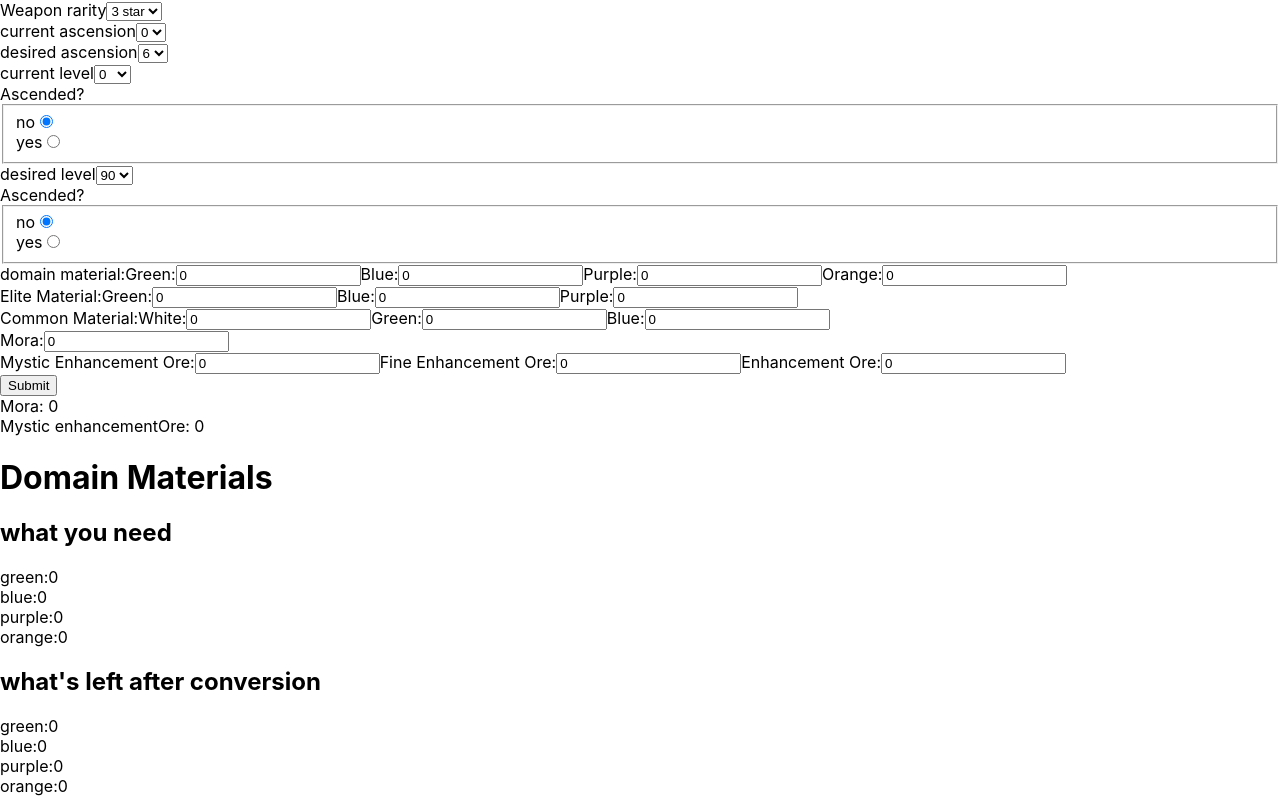
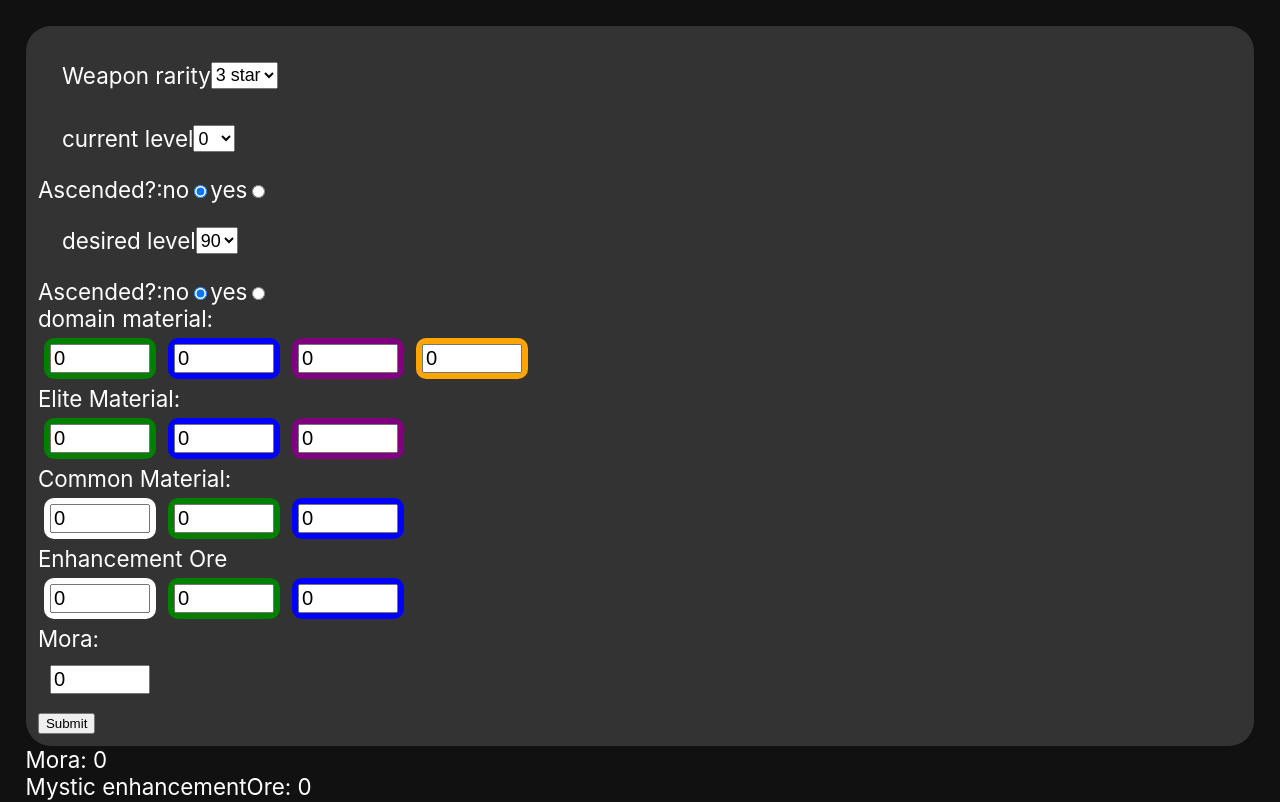
Before and after one commit to pongpwner/genshin-calculator, a React (Create React App) app: page / in a window 1280 px wide. Shown: the top 802 px of the page. Built offline with nearby package versions, Linux system fonts and the light colour scheme.

Commit message:
added styling for the weapon page (still in progress)

```diff
--- a/src/App.css
+++ b/src/App.css
@@ -1,3 +1,8 @@
 * {
   box-sizing: border-box;
 }
+body {
+  background-color: #070b47;
+  color: white;
+  padding: 2% 0 0 2%;
+}
--- a/src/components/custom-radio-group/custom-radio-group.component.jsx
+++ b/src/components/custom-radio-group/custom-radio-group.component.jsx
@@ -12,7 +12,7 @@ const CustomRadioGroup = ({
 }) => (
   <div className="custom-radio-group">
     <label>{label}</label>
-    <fieldset>
+    <div className="radio-buttons">
       {options.map((option) => (
         <CustomRadioButton
           option={option}
@@ -23,7 +23,7 @@ const CustomRadioGroup = ({
           {...otherProps}
         />
       ))}
-    </fieldset>
+    </div>
   </div>
 );
 export default CustomRadioGroup;
--- a/src/components/custom-radio-group/custom-radio-group.styles.css
+++ b/src/components/custom-radio-group/custom-radio-group.styles.css
@@ -0,0 +1,6 @@
+.custom-radio-group {
+  display: flex;
+}
+.radio-buttons {
+  display: flex;
+}
--- a/src/components/form-dropdown/form-dropdown.component.jsx
+++ b/src/components/form-dropdown/form-dropdown.component.jsx
@@ -2,10 +2,23 @@ import React from "react";
 
 import "./form-dropdown.styles.css";
 //need to make the mapped optaions have a key
-const FormDropdown = ({ label, options, handleChange, value, name,...otherProps }) => (
+const FormDropdown = ({
+  label,
+  options,
+  handleChange,
+  value,
+  name,
+  ...otherProps
+}) => (
   <div className="group">
     <label className="dropdown-label">{label}</label>
-    <select onChange={handleChange} defaultValue={value} name={name}{...otherProps}>
+    <select
+      className="drop-down"
+      onChange={handleChange}
+      defaultValue={value}
+      name={name}
+      {...otherProps}
+    >
       {options.map((option) => (
         <option value={option.value}>{option.label}</option>
       ))}
--- a/src/components/form-dropdown/form-dropdown.styles.css
+++ b/src/components/form-dropdown/form-dropdown.styles.css
@@ -0,0 +1,3 @@
+.drop-down {
+  font-size: 0.8em;
+}
--- a/src/components/form-input/form-input.component.jsx
+++ b/src/components/form-input/form-input.component.jsx
@@ -2,8 +2,8 @@ import React from "react";
 import "./form-input.styles.css";
 
 const FormInput = ({ handleChange, label, ...otherProps }) => (
-  <div className="group">
-    <label className="form-input-label">{label}:</label>
+  <div className={`group ${label}`}>
+    {/*<label className="form-input-label">{label}:</label>*/}
     <input onChange={handleChange} className="form-input" {...otherProps} />
   </div>
 );
--- a/src/components/form-input/form-input.styles.css
+++ b/src/components/form-input/form-input.styles.css
@@ -0,0 +1,26 @@
+.group {
+  padding: 1%;
+  margin: 1%;
+  border-radius: 10px;
+  display: flex;
+}
+.white {
+  background-color: white;
+}
+.green {
+  background-color: green;
+}
+.blue {
+  background-color: blue;
+}
+.purple {
+  background-color: purple;
+}
+.orange {
+  background-color: orange;
+}
+
+.form-input {
+  font-size: 0.9em;
+  width: 100px;
+}
--- a/src/pages/weapon/weapon.component.jsx
+++ b/src/pages/weapon/weapon.component.jsx
@@ -423,7 +423,7 @@ class Weapon extends React.Component {
 
     this.handleChange(event);
     //assume weapon is not ascended
-    const { currentAscension, currentRadioButton } = this.state;
+    const { currentRadioButton } = this.state;
     switch (Number(value)) {
       case 0:
         this.setState({ currentAscension: 0 });
@@ -511,7 +511,7 @@ class Weapon extends React.Component {
 
     this.handleChange(event);
     //assume weapon is not ascended
-    const { desiredAscension, desiredRadioButton } = this.state;
+    const { desiredRadioButton } = this.state;
     switch (Number(value)) {
       case 0:
         this.setState({ desiredAscension: 0 });
@@ -601,22 +601,22 @@ class Weapon extends React.Component {
     this.handleChange(event);
     if (
       Number(this.state[event.target.getAttribute("data-currentAscension")]) +
-        Number(value) <
+        Number(value) ==
       7
     ) {
+      this.setState({ desiredRadioButton: 0 });
+    } else {
       this.setState({
         [event.target.getAttribute("data-ascension")]:
           Number(
             this.state[event.target.getAttribute("data-currentAscension")]
           ) + Number(value),
       });
-    } else {
-      this.setState({ desiredRadioButton: 0 });
     }
   };
   handleSubmit = (event) => {
     this.calculateDomainMaterial(
-      this.state.currensumCAscension,
+      this.state.sumCurrentAscension,
       this.state.sumDesiredAscension,
       this.state.domainMaterialGreen,
       this.state.domainMaterialBlue,
@@ -710,7 +710,7 @@ class Weapon extends React.Component {
     console.log(this.state);
     return (
       <div className="weapon">
-        <div>
+        <div className="input-container">
           <FormDropdown
             name="rarity"
             label="Weapon rarity"
@@ -718,20 +718,7 @@ class Weapon extends React.Component {
             value={rarity}
             handleChange={this.handleChange}
           />
-          <FormDropdown
-            name="currentAscension"
-            handleChange={this.handleChange}
-            label="current ascension"
-            value={currentAscension}
-            options={WEAPON.ascension}
-          />
-          <FormDropdown
-            name="desiredAscension"
-            handleChange={this.handleChange}
-            label="desired ascension"
-            value={desiredAscension}
-            options={WEAPON.ascension}
-          />
+
           <FormDropdown
             name="currentLevel"
             handleChange={this.handleCurrentLevel}
@@ -741,7 +728,7 @@ class Weapon extends React.Component {
           />
           <CustomRadioGroup
             options={CURRENT_ASCENSION_RADIO_BUTTONS}
-            label="Ascended?"
+            label="Ascended?:"
             handleChange={this.handleRadioButton}
             value={currentRadioButton}
             data-ascension="sumCurrentAscension"
@@ -757,31 +744,30 @@ class Weapon extends React.Component {
           />
           <CustomRadioGroup
             options={DESIRED_ASCENSION_RADIO_BUTTONS}
-            label="Ascended?"
+            label="Ascended?:"
             handleChange={this.handleRadioButton}
             value={desiredRadioButton}
             data-ascension="sumDesiredAscension"
             data-currentAscension="desiredAscension"
           ></CustomRadioGroup>
-
+          <div>domain material: </div>
           <div className="input-row">
-            <div>domain material: </div>
             <FormInput
-              label="Green"
+              label="green"
               name="domainMaterialGreen"
               type="text"
               value={domainMaterialGreen}
               onChange={this.handleChange}
             ></FormInput>
             <FormInput
-              label="Blue"
+              label="blue"
               name="domainMaterialBlue"
               type="text"
               value={domainMaterialBlue}
               onChange={this.handleChange}
             ></FormInput>
             <FormInput
-              label="Purple"
+              label="purple"
               name="domainMaterialPurple"
               type="text"
               value={domainMaterialPurple}
@@ -789,89 +775,92 @@ class Weapon extends React.Component {
             ></FormInput>
 
             <FormInput
-              label="Orange"
+              label="orange"
               name="domainMaterialOrange"
               type="text"
               value={domainMaterialOrange}
               onChange={this.handleChange}
             ></FormInput>
           </div>
+          <div>Elite Material:</div>
           <div className="input-row">
-            <div>Elite Material:</div>
             <FormInput
-              label="Green"
+              label="green"
               name="eliteMaterialGreen"
               type="text"
               value={eliteMaterialGreen}
               onChange={this.handleChange}
             ></FormInput>
             <FormInput
-              label="Blue"
+              label="blue"
               name="eliteMaterialBlue"
               type="text"
               value={eliteMaterialBlue}
               onChange={this.handleChange}
             ></FormInput>
             <FormInput
-              label="Purple"
+              label="purple"
               name="eliteMaterialPurple"
               type="text"
               value={eliteMaterialPurple}
               onChange={this.handleChange}
             ></FormInput>
           </div>
+          <div>Common Material:</div>
           <div className="input-row">
-            <div>Common Material:</div>
-
             <FormInput
-              label="White"
+              label="white"
               name="commonMaterialWhite"
               type="text"
               value={commonMaterialWhite}
               onChange={this.handleChange}
             ></FormInput>
             <FormInput
-              label="Green"
+              label="green"
               name="commonMaterialGreen"
               type="text"
               value={commonMaterialGreen}
               onChange={this.handleChange}
             ></FormInput>
             <FormInput
-              label="Blue"
+              label="blue"
               name="commonMaterialBlue"
               type="text"
               value={commonMaterialBlue}
               onChange={this.handleChange}
             ></FormInput>
           </div>
-          <FormInput
-            label="Mora"
-            name="mora"
-            type="text"
-            value={mora}
-            onChange={this.handleChange}
-          ></FormInput>
+          <div>Enhancement Ore</div>
           <div className="input-row">
             <FormInput
-              label="Mystic Enhancement Ore"
-              name="blueOre"
+              label="white"
+              name="whiteOre"
               type="text"
-              value={blueOre}
+              value={whiteOre}
               onChange={this.handleChange}
             ></FormInput>
             <FormInput
-              label="Fine Enhancement Ore"
+              label="green"
               name="greenOre"
               type="text"
               value={greenOre}
               onChange={this.handleChange}
             ></FormInput>
             <FormInput
-              label="Enhancement Ore"
-              name="whiteOre"
+              label="blue"
+              name="blueOre"
               type="text"
-              value={whiteOre}
+              value={blueOre}
+              onChange={this.handleChange}
+            ></FormInput>
+          </div>
+          <div>Mora:</div>
+          <div className="input-row">
+            <FormInput
+              label="Mora"
+              name="mora"
+              type="text"
+              value={mora}
               onChange={this.handleChange}
             ></FormInput>
           </div>
--- a/src/pages/weapon/weapon.styles.css
+++ b/src/pages/weapon/weapon.styles.css
@@ -1,4 +1,18 @@
+body {
+  font-size: 1.4em;
+
+  background-color: #111111;
+  color: white;
+  padding: 2%;
+}
+.input-container {
+  background-color: #333333;
+  padding: 1%;
+  border-radius: 25px;
+}
 .input-row {
   display: flex;
   flex-direction: row;
+
+  width: 50%;
 }
```
